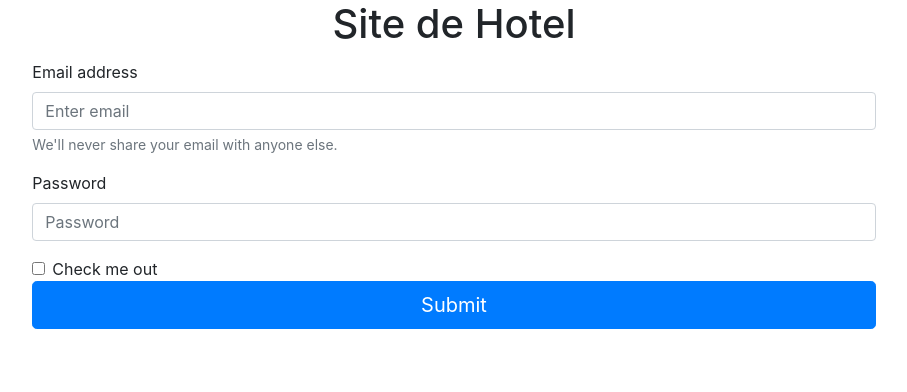
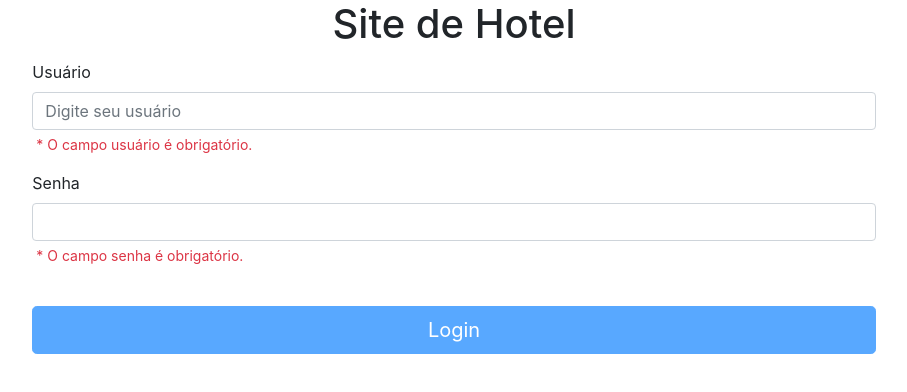
Before and after one commit to danilobrunodesouza/site-de-hotel, an Angular app: page / in a window 1280 px wide. Shown: the top 392 px of the page, without its empty margins (186-1093 px from the left). Built offline with nearby package versions, Linux system fonts and the light colour scheme.

Commit message:
criando componente que exibe erro de validaccao e incluindo no login

```diff
--- a/src/app/app.module.ts
+++ b/src/app/app.module.ts
@@ -6,6 +6,7 @@ import { AppComponent } from './app.component';
 import { HeaderModule } from './header/header.module';
 import { LoginModule } from './login/login.module';
 import { TemplateCentralizadoResponsivoComponent } from './shared/components/templates/template-centralizado-responsivo/template-centralizado-responsivo.component';
+import { ExibeErroValidacaoFormularioComponent } from './shared/components/exibe-erro-validacao-formulario/exibe-erro-validacao-formulario.component';
 
 @NgModule({
   declarations: [
--- a/src/app/login/login.component.html
+++ b/src/app/login/login.component.html
@@ -1,19 +1,31 @@
 <hotel-template-centralizado-responsivo>
-    <form>
+    <form [formGroup]="formularioLogin" (submit)="realizaLogin()">
         <div class="form-group">
-            <label for="exampleInputEmail1">Email address</label>
-            <input type="email" class="form-control" id="exampleInputEmail1" aria-describedby="emailHelp"
-            placeholder="Enter email">
-            <small id="emailHelp" class="form-text text-muted">We'll never share your email with anyone else.</small>
+            <label for="username">Usuário</label>
+            <input type="text" class="form-control" aria-describedby="username"
+                formControlName="username"
+                placeholder="Digite seu usuário">
+            <hotel-exibe-erro-validacao-formulario
+                *ngIf="formularioLogin.get('username')?.errors?.required"
+                texto="O campo usuário é obrigatório.">
+            </hotel-exibe-erro-validacao-formulario>
         </div>
         <div class="form-group">
-            <label for="exampleInputPassword1">Password</label>
-            <input type="password" class="form-control" id="exampleInputPassword1" placeholder="Password">
+            <label for="password">Senha</label>
+            <input type="password" formControlName="password" class="form-control">
+            <hotel-exibe-erro-validacao-formulario
+                *ngIf="formularioLogin.get('password')?.errors?.required"
+                texto="O campo senha é obrigatório.">
+            </hotel-exibe-erro-validacao-formulario>
+            <hotel-exibe-erro-validacao-formulario
+                *ngIf="formularioLogin.get('password')?.errors?.minlength"
+                texto="O campo senha deve ter no mínimo 6 caracteres.">
+            </hotel-exibe-erro-validacao-formulario>
         </div>
-        <div class="form-check">
-            <input type="checkbox" class="form-check-input" id="exampleCheck1">
-            <label class="form-check-label" for="exampleCheck1">Check me out</label>
+        <div class="form-group">
+            <br/>
+            <button [disabled]="formularioLogin.invalid"
+            type="submit" class="btn btn-primary btn-block btn-lg">Login</button>
         </div>
-        <button type="submit" class="btn btn-primary btn-block btn-lg">Submit</button>
     </form>
 </hotel-template-centralizado-responsivo>
--- a/src/app/login/login.component.ts
+++ b/src/app/login/login.component.ts
@@ -1,4 +1,5 @@
 import { Component, OnInit } from '@angular/core';
+import { FormBuilder, FormGroup, Validators } from '@angular/forms';
 
 @Component({
   selector: 'hotel-login',
@@ -6,10 +7,23 @@ import { Component, OnInit } from '@angular/core';
   styleUrls: ['./login.component.css']
 })
 export class LoginComponent implements OnInit {
+  formularioLogin!: FormGroup;
 
-  constructor() { }
+  constructor(private formBuilder: FormBuilder) { }
 
   ngOnInit(): void {
+    this.formularioLogin = this.formBuilder.group({
+      username: ['', Validators.required],
+      password: ['', [Validators.required, Validators.minLength(6)]],
+    })
+  }
+
+  realizaLogin(){
+    const login = this.formularioLogin.getRawValue()
+    console.log('login', login);
+    // validacao dos campos = front e back
+    // envia dados
+    // pega e salva o token
   }
 
 }
--- a/src/app/login/login.module.ts
+++ b/src/app/login/login.module.ts
@@ -3,6 +3,7 @@ import { CommonModule } from '@angular/common';
 import { LoginComponent } from './login.component';
 import { FormsModule, ReactiveFormsModule } from '@angular/forms';
 import { TemplateCentralizadoResponsivoModule } from '../shared/components/templates/template-centralizado-responsivo/template-centralizado-responsivo.module';
+import { ExibeErroValidacaoFormularioModule } from '../shared/components/exibe-erro-validacao-formulario/exibe-erro-validacao-formulario.module';
 
 
 @NgModule({
@@ -12,6 +13,7 @@ import { TemplateCentralizadoResponsivoModule } from '../shared/components/templ
     CommonModule,
     TemplateCentralizadoResponsivoModule,
     FormsModule,
+    ExibeErroValidacaoFormularioModule,
     ReactiveFormsModule
   ]
 })
--- /dev/null
+++ b/src/app/shared/components/exibe-erro-validacao-formulario/exibe-erro-validacao-formulario.component.html
@@ -0,0 +1 @@
+<small class="form-text text-danger ml-1">* {{ texto }}</small>
--- /dev/null
+++ b/src/app/shared/components/exibe-erro-validacao-formulario/exibe-erro-validacao-formulario.component.ts
@@ -0,0 +1,17 @@
+import { Component, Input, OnInit } from '@angular/core';
+
+@Component({
+  selector: 'hotel-exibe-erro-validacao-formulario',
+  templateUrl: './exibe-erro-validacao-formulario.component.html',
+  styleUrls: ['./exibe-erro-validacao-formulario.component.css']
+})
+export class ExibeErroValidacaoFormularioComponent implements OnInit {
+
+  @Input() texto : string = 'Desenvolvedor, você deve adicionar um texto'
+
+  constructor() { }
+
+  ngOnInit(): void {
+  }
+
+}
```
Also changed, not shown: src/app/shared/components/exibe-erro-validacao-formulario/exibe-erro-validacao-formulario.module.ts (added, +13 -0 lines), src/app/shared/components/exibe-erro-validacao-formulario/exibe-erro-validacao-formulario.component.css (added), 1 other file (tests, documents, lock files or other folders).
